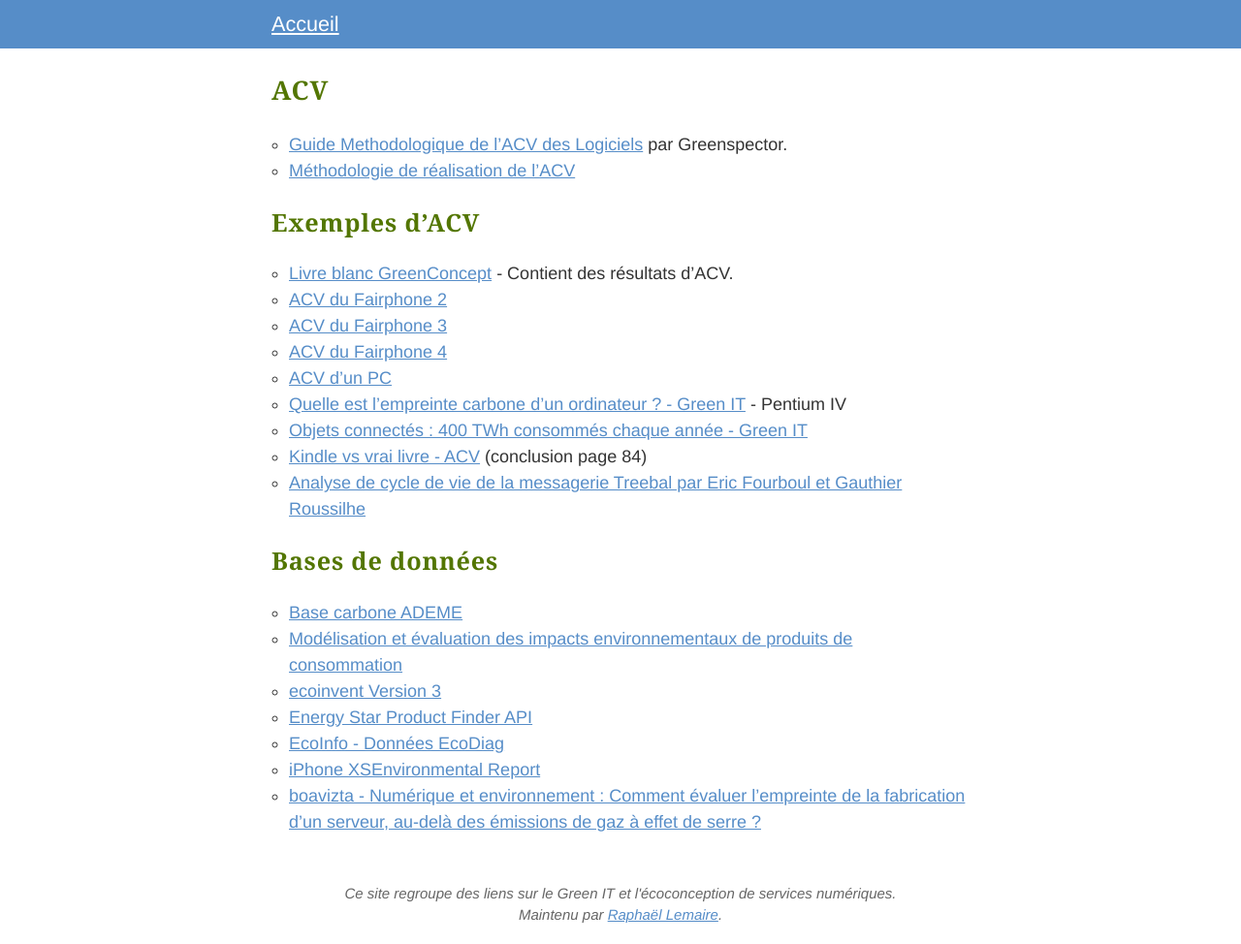
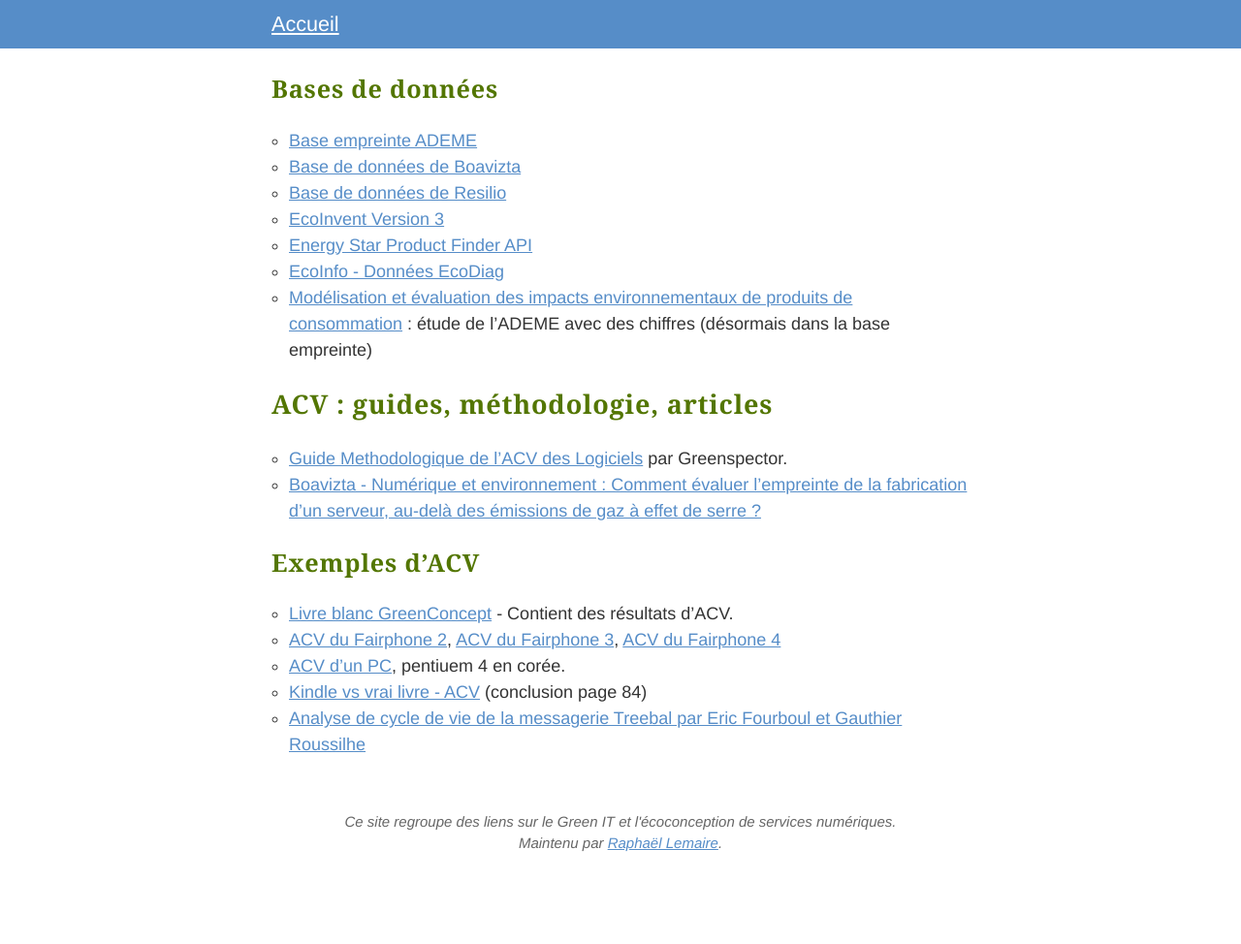
Before and after one commit to rlemaire/bookmarks-green-it, a Jekyll site: the page built from pages/acv.markdown, in a window 1280 px wide. Shown: the whole page at 97% size. Built offline with Jekyll 4.4.1, drawn with Linux system fonts in a browser that asks for light colours; after the commit the page ends 900 px from its top, so only the background shows below that.

Commit message:
Refactor page ACV

```diff
--- a/pages/acv.markdown
+++ b/pages/acv.markdown
@@ -1,28 +1,25 @@
 ---
 layout: page
 ---
-# ACV
+
+## Bases de données
+
+- [Base empreinte ADEME](https://base-empreinte.ademe.fr/)
+- [Base de données de Boavizta](https://doc.api.boavizta.org/Explanations/boavizta_db/)
+- [Base de données de Resilio](https://db.resilio.tech/)
+- [EcoInvent Version 3](https://www.ecoinvent.org/database/database.html)
+- [Energy Star Product Finder API](https://www.energystar.gov/productfinder/advanced)
+- [EcoInfo - Données EcoDiag](https://ecoinfo.cnrs.fr/wp-content/uploads/2019/12/ecodiag-v19.12.html)
+- [Modélisation et évaluation des impacts environnementaux de produits de consommation](https://www.ademe.fr/modelisation-evaluation-impacts-environnementaux-produits-consommation-biens-dequipement) : étude de l'ADEME avec des chiffres (désormais dans la base empreinte)
+
+# ACV : guides, méthodologie, articles
 
 - [Guide Methodologique de l'ACV des Logiciels](https://greenspector.com/wp-content/uploads/2020/01/GREENSPECTOR_Guide_Methodologique_ACV_des_Logiciels.pdf) par Greenspector.
-- [Méthodologie de réalisation de l'ACV](http://stockage.univ-valenciennes.fr/MenetACVBAT20120704/acvbat/chap03/co/ch03_010_acv_3.html)
+- [Boavizta - Numérique et environnement : Comment évaluer l’empreinte de la fabrication d’un serveur, au-delà des émissions de gaz à effet de serre ?](https://boavizta.org/blog/empreinte-de-la-fabrication-d-un-serveur)
 
 ## Exemples d'ACV
 - [Livre blanc GreenConcept](http://www.greenconcept-innovation.fr/wp-content/uploads/2020/02/greenconcept_21022020.pdf) - Contient des résultats d'ACV.
-- [ACV du Fairphone 2](https://pdfs.semanticscholar.org/881e/5297c5f44d626abe1e65f38d93ac09b2350d.pdf)
-- [ACV du Fairphone 3](https://www.fairphone.com/wp-content/uploads/2020/07/Fairphone_3_LCA.pdf)
-- [ACV du Fairphone 4](https://www.fairphone.com/wp-content/uploads/2022/07/Fairphone-4-Life-Cycle-Assessment-22.pdf)
-- [ACV d'un PC](https://www.researchgate.net/publication/226388568_Life_Cycle_Assessment_of_a_Personal_Computer_and_its_Effective_Recycling_Rate_7_pp)
-- [Quelle est l’empreinte carbone d’un ordinateur ? - Green IT](https://www.greenit.fr/2011/02/10/quelle-est-l-empreinte-carbone-d-un-ordinateur/) - Pentium IV
-- [Objets connectés : 400 TWh consommés chaque année - Green IT](https://www.greenit.fr/2014/07/15/objets-connectes-400-twh-consommes-chaque-annee/)
+- [ACV du Fairphone 2](https://pdfs.semanticscholar.org/881e/5297c5f44d626abe1e65f38d93ac09b2350d.pdf), [ACV du Fairphone 3](https://www.fairphone.com/wp-content/uploads/2020/07/Fairphone_3_LCA.pdf), [ACV du Fairphone 4](https://www.fairphone.com/wp-content/uploads/2022/07/Fairphone-4-Life-Cycle-Assessment-22.pdf)
+- [ACV d'un PC](https://www.researchgate.net/publication/226388568_Life_Cycle_Assessment_of_a_Personal_Computer_and_its_Effective_Recycling_Rate_7_pp), pentiuem 4 en corée.
 - [Kindle vs vrai livre - ACV](https://scholarworks.rit.edu/theses/7935/) (conclusion page 84)
 - [Analyse de cycle de vie de la messagerie Treebal par Eric Fourboul et Gauthier Roussilhe](https://gauthierroussilhe.com/book/treebal/)
-
-## Bases de données
-
-- [Base carbone ADEME](https://bilans-ges.ademe.fr/documentation/UPLOAD_DOC_FR/index.htm)
-- [Modélisation et évaluation des impacts environnementaux de produits de consommation](https://www.ademe.fr/modelisation-evaluation-impacts-environnementaux-produits-consommation-biens-dequipement)
-- [ecoinvent Version 3](https://www.ecoinvent.org/database/database.html)
-- [Energy Star Product Finder API](https://www.energystar.gov/productfinder/advanced)
-- [EcoInfo - Données EcoDiag](https://ecoinfo.cnrs.fr/wp-content/uploads/2019/12/ecodiag-v19.12.html)
-- [iPhone XSEnvironmental Report](https://www.apple.com/environment/pdf/products/iphone/iPhone_XS_PER_sept2018.pdf)
-- [boavizta - Numérique et environnement : Comment évaluer l’empreinte de la fabrication d’un serveur, au-delà des émissions de gaz à effet de serre ?](https://boavizta.org/blog/empreinte-de-la-fabrication-d-un-serveur)
```
